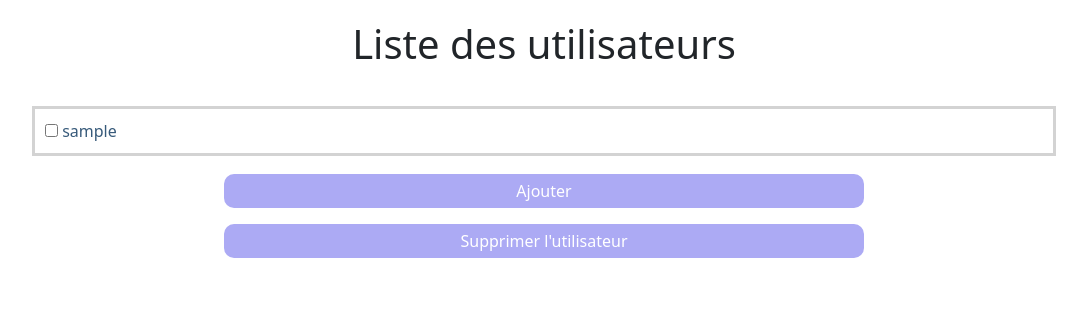
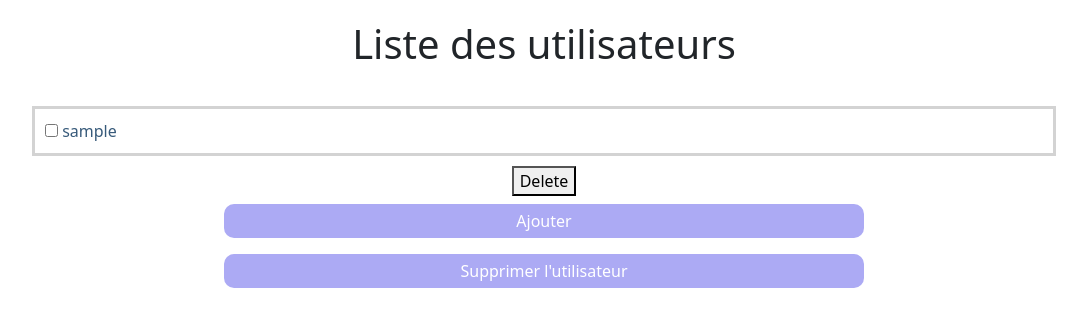
Before and after one commit to FXLaroche/DevelopLyon, a PHP site: template src/View/User/index.html.twig in a window 1280 px wide. Shown: the top 327 px of the page, without its empty margins (96-1183 px from the left). Run offline with PHP 8.4, Linux system fonts and the light colour scheme; the template is opened without the code that fills it: most values are stand-ins (such as "Sample title", 1, 10 or a date in 2020); some libraries are stand-ins or nearby versions.

Commit message:
adding user sign in, delete, index and show pages

```diff
--- a/src/View/User/index.html.twig
+++ b/src/View/User/index.html.twig
@@ -13,6 +13,10 @@
         {% endfor %}
         </div>
     <section class="section_user_button">
+        <form action="/user/delete" method="POST">
+            <input type="hidden" name="id" value="{{ user.id }}">
+            <button>Delete</button>
+        </form>
         <div class="user_button">
             <a href="/user/add">Ajouter</a>
         </div>
--- a/src/View/User/show.html.twig
+++ b/src/View/User/show.html.twig
@@ -7,5 +7,9 @@
     <p>{{ user.password }}</p>
     <p>{{ user.role }}</p>
     <a href="/user/edit?id={{ user.id }}">Edit</a>
+    <form action="/user/delete" method="POST">
+        <input type="hidden" name="id" value="{{ user.id }}">
+        <button>Delete</button>
+    </form>
     <a href="/users">Back</a>
 {% endblock %}
--- a/src/routes.php
+++ b/src/routes.php
@@ -11,6 +11,7 @@ return [
     'user/add' => ['UserController', 'add',],
     'user/show' => ['UserController', 'show', ['id']],
     'user/edit' => ['UserController', 'edit', ['id']],
+    'user/delete' => ['UserController', 'delete',],
     'users' => ['UserController', 'index'],
     'items' => ['ItemController', 'index',],
     'items/edit' => ['ItemController', 'edit', ['id']],
```
Also changed, not shown: src/Controller/UserController.php (+14 -10 lines).
